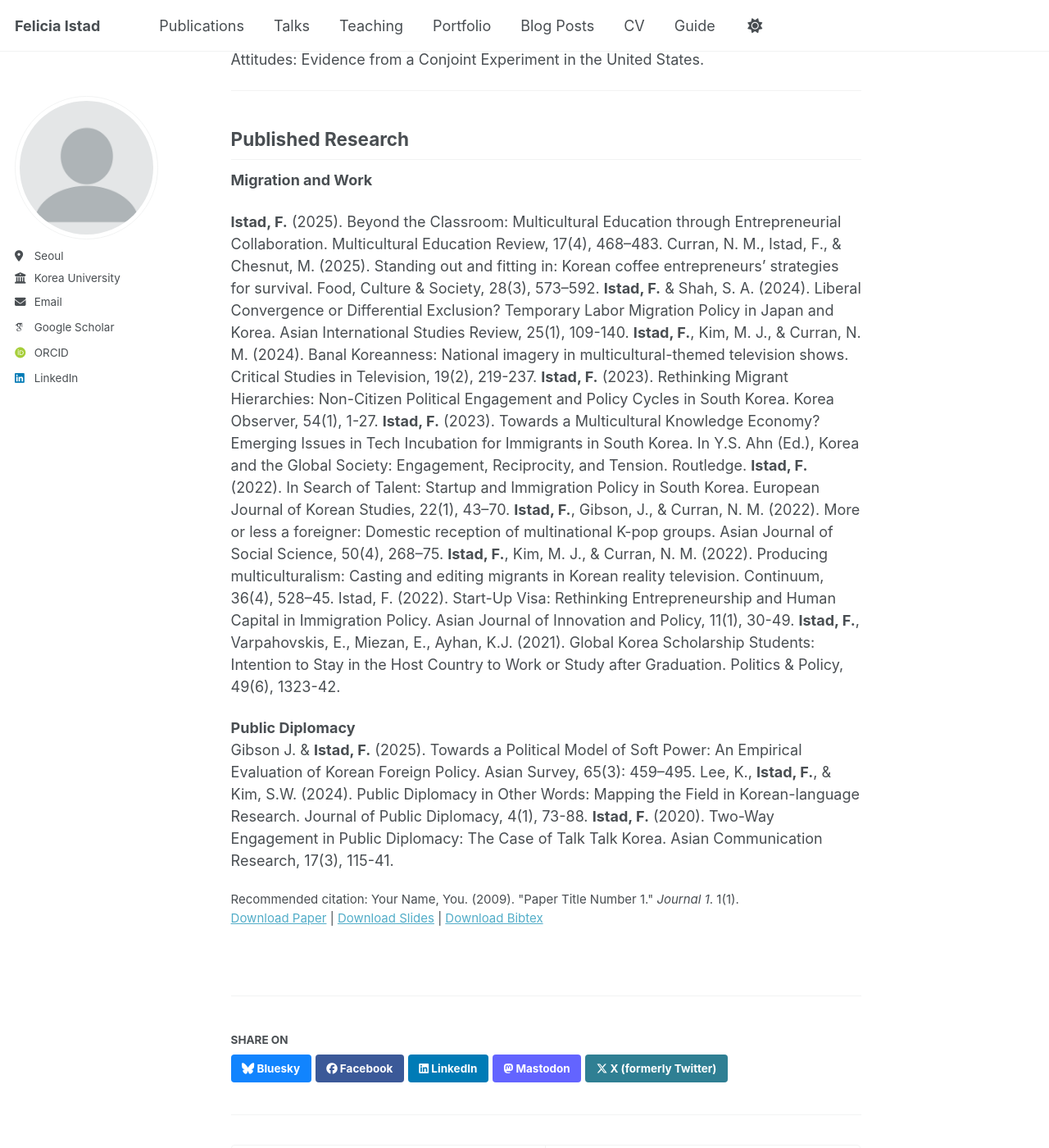
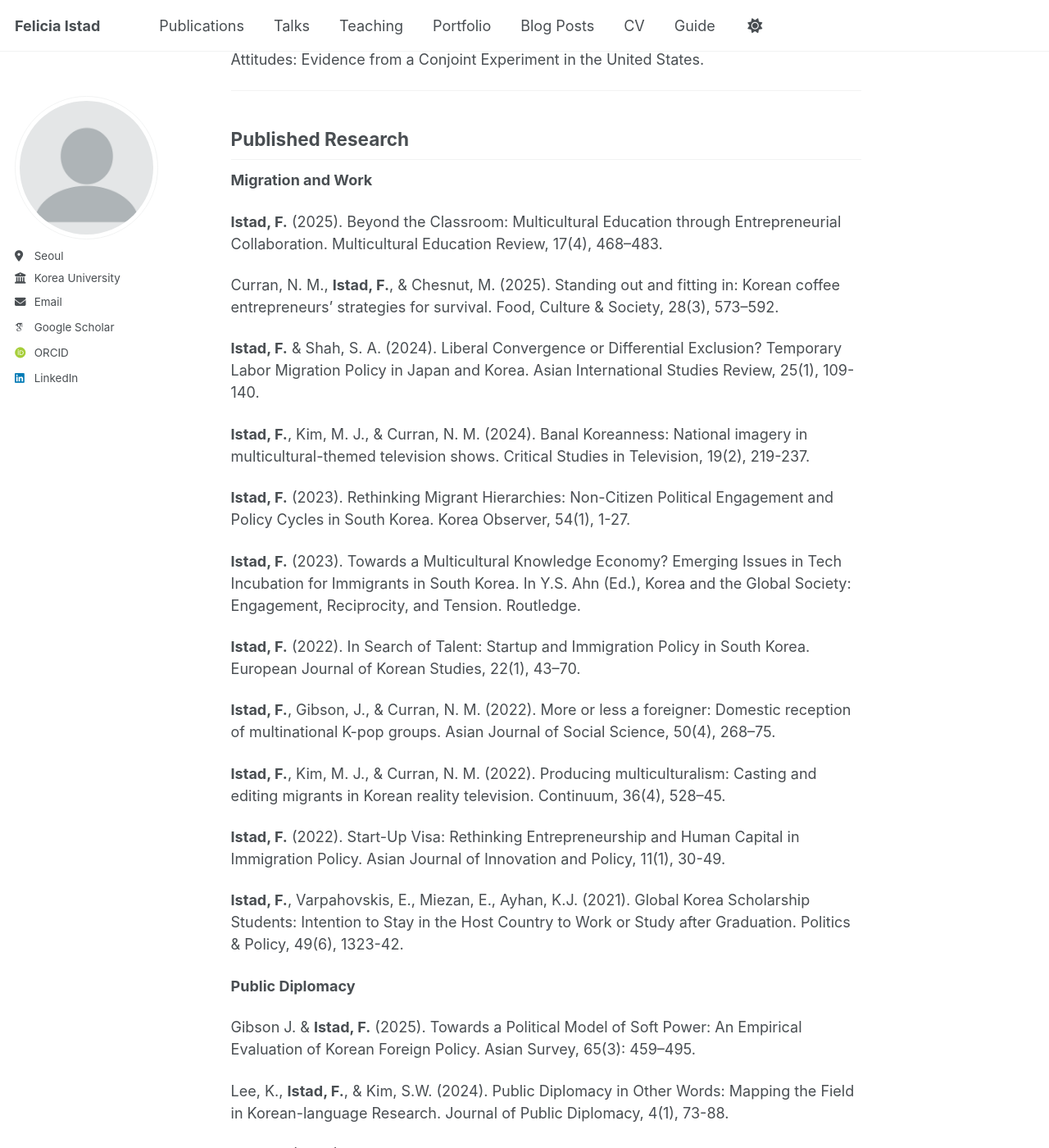
Before and after one commit to feliciaistad/feliciaistad.github.io, a Jekyll site: the page built from _publications/2009-10-01-paper-title-number-1.md, in a window 1280 px wide and 1400 px high, scrolled down 1665 px. Shown: the whole window at 82% size. Built offline with Jekyll 4.4.1, drawn with Linux system fonts in a browser that asks for light colours; some web fonts are replaced; a script bundle is joined from its source files by our own code; library files that are not in the unit come from our copies; a file with an impossible date is left out.

```diff
--- a/_publications/2009-10-01-paper-title-number-1.md
+++ b/_publications/2009-10-01-paper-title-number-1.md
@@ -71,18 +71,31 @@ Gibson, J., **Istad, F.**, & Lin, A.Y.T. (work in progress). Country Status and
 **Migration and Work**
 
 **Istad, F.** (2025). Beyond the Classroom: Multicultural Education through Entrepreneurial Collaboration. Multicultural Education Review, 17(4), 468–483.
-Curran, N. M., Istad, F., & Chesnut, M. (2025). Standing out and fitting in: Korean coffee entrepreneurs’ strategies for survival. Food, Culture & Society, 28(3), 573–592.
+
+Curran, N. M., **Istad, F.**, & Chesnut, M. (2025). Standing out and fitting in: Korean coffee entrepreneurs’ strategies for survival. Food, Culture & Society, 28(3), 573–592.
+
 **Istad, F.** & Shah, S. A. (2024). Liberal Convergence or Differential Exclusion? Temporary Labor Migration Policy in Japan and Korea. Asian International Studies Review, 25(1), 109-140.
+
 **Istad, F.**, Kim, M. J., & Curran, N. M. (2024). Banal Koreanness: National imagery in multicultural-themed television shows. Critical Studies in Television, 19(2), 219-237.
+
 **Istad, F.** (2023). Rethinking Migrant Hierarchies: Non-Citizen Political Engagement and Policy Cycles in South Korea. Korea Observer, 54(1), 1-27.
+
 **Istad, F.** (2023). Towards a Multicultural Knowledge Economy? Emerging Issues in Tech Incubation for Immigrants in South Korea. In Y.S. Ahn (Ed.), Korea and the Global Society: Engagement, Reciprocity, and Tension. Routledge.
+
 **Istad, F.** (2022). In Search of Talent: Startup and Immigration Policy in South Korea. European Journal of Korean Studies, 22(1), 43–70.
+
 **Istad, F.**, Gibson, J., & Curran, N. M. (2022). More or less a foreigner: Domestic reception of multinational K-pop groups. Asian Journal of Social Science, 50(4), 268–75.
+
 **Istad, F.**, Kim, M. J., & Curran, N. M. (2022). Producing multiculturalism: Casting and editing migrants in Korean reality television. Continuum, 36(4), 528–45.
-Istad, F. (2022). Start-Up Visa: Rethinking Entrepreneurship and Human Capital in Immigration Policy. Asian Journal of Innovation and Policy, 11(1), 30-49.
+
+**Istad, F.** (2022). Start-Up Visa: Rethinking Entrepreneurship and Human Capital in Immigration Policy. Asian Journal of Innovation and Policy, 11(1), 30-49.
+
 **Istad, F.**, Varpahovskis, E., Miezan, E., Ayhan, K.J. (2021). Global Korea Scholarship Students: Intention to Stay in the Host Country to Work or Study after Graduation. Politics & Policy, 49(6), 1323-42.
 
 **Public Diplomacy**
+
 Gibson J. & **Istad, F.** (2025). Towards a Political Model of Soft Power: An Empirical Evaluation of Korean Foreign Policy. Asian Survey, 65(3): 459–495.
+
 Lee, K., **Istad, F.**, & Kim, S.W. (2024). Public Diplomacy in Other Words: Mapping the Field in Korean-language Research. Journal of Public Diplomacy, 4(1), 73-88.
+
 **Istad, F.** (2020). Two-Way Engagement in Public Diplomacy: The Case of Talk Talk Korea. Asian Communication Research, 17(3), 115-41.
```
